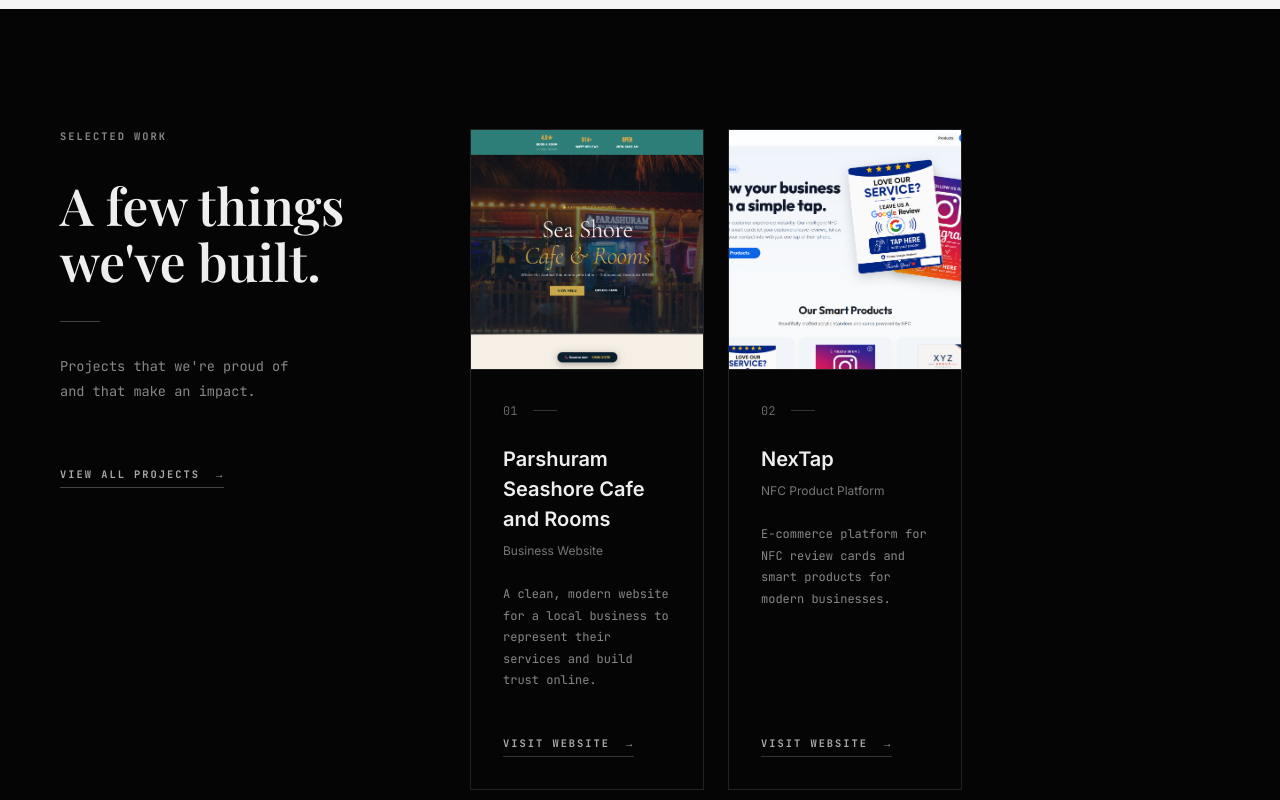
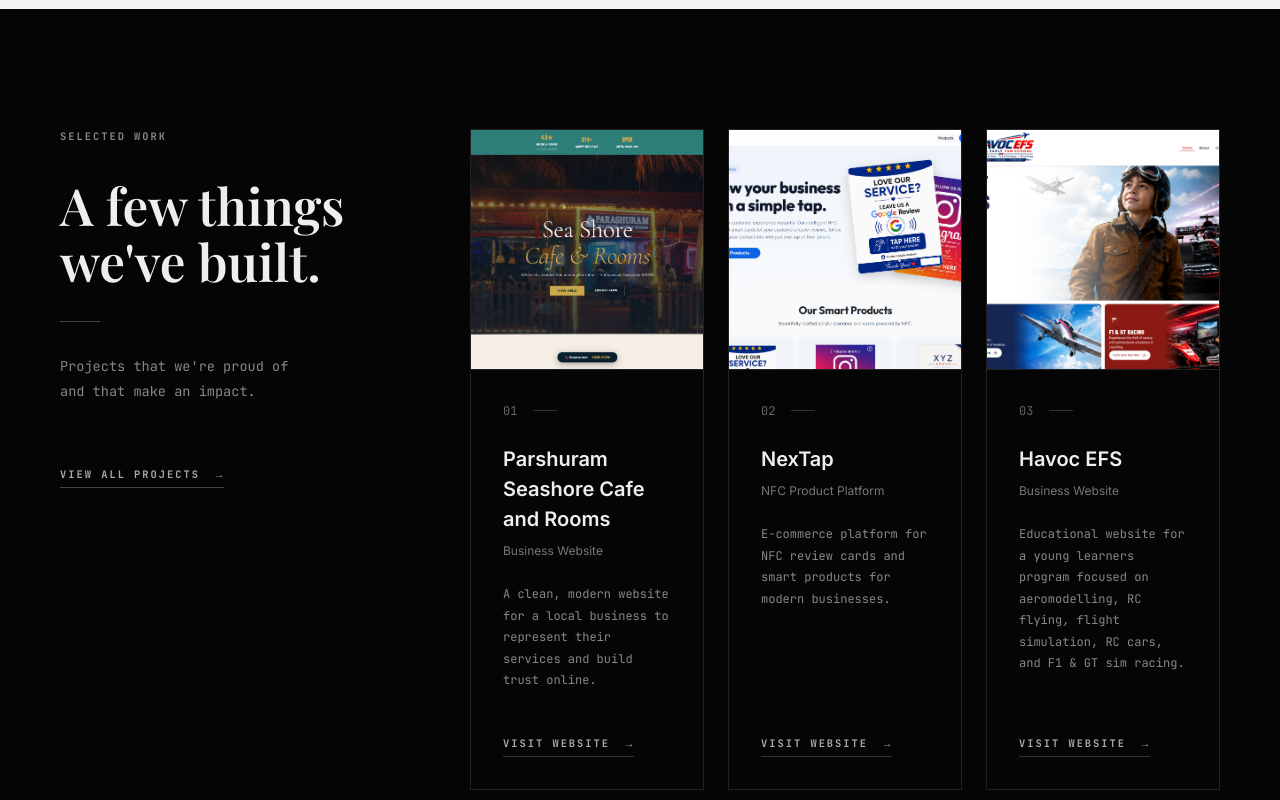
Before and after one commit to Aneesh1290/whynotdev, a Next.js app: page / in a window 1280 px wide. Shown: the part 1100-1900 px from the top of the page. Built offline with nearby package versions, Linux system fonts and the light colour scheme; a web font is replaced by a local one.

Commit message:
Add Havoc EFS project to portfolio

```diff
--- a/src/app/page.tsx
+++ b/src/app/page.tsx
@@ -113,7 +113,8 @@ export default function Home() {
             <div className="responsive-grid-3" style={{ flex: 1, display: 'grid', gap: '24px' }}>
               {[
                 { id: '01', title: 'Parshuram Seashore Cafe and Rooms', type: 'Business Website', desc: 'A clean, modern website for a local business to represent their services and build trust online.', link: 'https://parashuramhomestay.com/', image: '/parshuramhomestay.png' },
-                { id: '02', title: 'NexTap', type: 'NFC Product Platform', desc: 'E-commerce platform for NFC review cards and smart products for modern businesses.', link: 'https://nextap.whynotdev.in/', image: '/nextap.png' }
+                { id: '02', title: 'NexTap', type: 'NFC Product Platform', desc: 'E-commerce platform for NFC review cards and smart products for modern businesses.', link: 'https://nextap.whynotdev.in/', image: '/nextap.png' },
+                { id: '03', title: 'Havoc EFS', type: 'Business Website', desc: 'Educational website for a young learners program focused on aeromodelling, RC flying, flight simulation, RC cars, and F1 & GT sim racing.', link: 'https://havocefs.in/', image: '/havocefs.png' }
               ].map((project) => (
                 <div key={project.id} style={{ display: 'flex', flexDirection: 'column' }}>
 
```
Also changed, not shown: public/havocefs.png (added).
